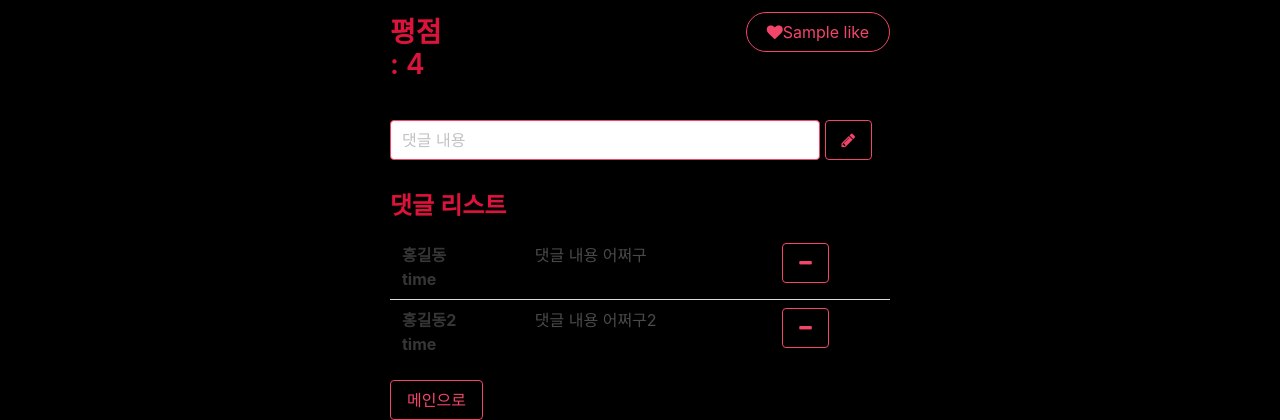
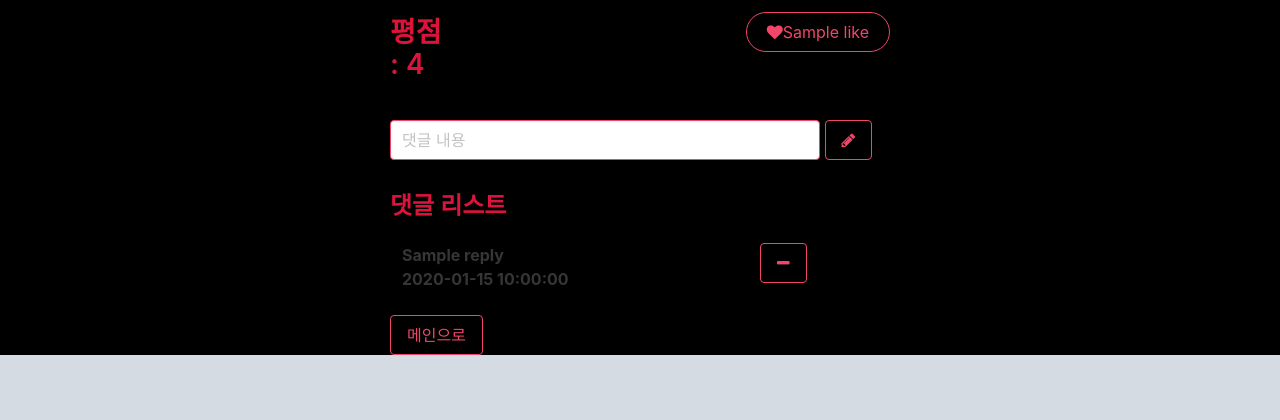
Before and after one commit to seanstainability/hanghae-1-13, a Flask app: template templates/movie.html in a window 1280 px wide. Shown: the part 608-1028 px from the top of the page. After the commit the page ends 963 px from the top, so only its background shows below. Run offline with Flask 2, Linux system fonts and the light colour scheme; the template is opened without the code that fills it: most values are stand-ins (such as "Sample title", 1, 10 or a date in 2020); grey boxes marked "Sample" are stand-in pictures; lists and menus that the app fills with data are empty.

Commit message:
Update movie.html

```diff
--- a/templates/movie.html
+++ b/templates/movie.html
@@ -132,41 +132,17 @@
 
         <h3 style="color: crimson;">댓글 리스트</h3>
         <table class="$table-foot-background-color table-cell-border">
-            <!--            <thead class="thead">-->
-            <!--            <tr>-->
-            <!--                <th>닉네임</th>-->
-            <!--                <th>댓글 내용</th>-->
-            <!--                <th>등록 시간</th>-->
-            <!--            </tr>-->
-            <!--            </thead>-->
-            <!--            <tfoot class="tfoot">-->
-            <!--            <tr>-->
-            <!--                <th>닉네임</th>-->
-            <!--                <th>댓글 내용</th>-->
-            <!--                <th>등록 시간</th>-->
-            <!--            </tr>-->
-            <!--            </tfoot>-->
             <tbody class="tbody" id="reply_list">
+            {% for reply in replies %}
                 <tr>
-                <th>홍길동 <p>time</p></th>
-                <td>댓글 내용 어쩌구</td>
+                    <th>{{reply.reply}}<p> {{reply.reply_time}}</p></th>
                        <td>
-                    <button class="button is-danger is-outlined" onclick="delete_reply()"><i class="fa fa-minus"
-                                                                                             aria-hidden="true"></i>
-                    </button>
+                           <button class="button is-danger is-outlined" onclick="delete_reply()" style="margin-right: 5px"><i class="fa fa-minus" aria-hidden="true"></i></button>
                             {# 삭제버튼 #}
                        </td>
                 </tr>
-            <tr>
-                <th>홍길동2 <p>time</p></th>
-                <td>댓글 내용 어쩌구2</td>
-                <td>
-                    <button class="button is-danger is-outlined" onclick="delete_reply()"><i class="fa fa-minus"
-                                                                                             aria-hidden="true"></i>
-                    </button>
-                    {# 삭제버튼 #}
-                </td>
-            </tr>
+            {% endfor %}
+
             </tbody>
           </table>
         <button class="button is-danger is-outlined" onclick='window.location.href = "/"'>메인으로</button>
```
Lines whose indentation alone changed are shown as unchanged.
